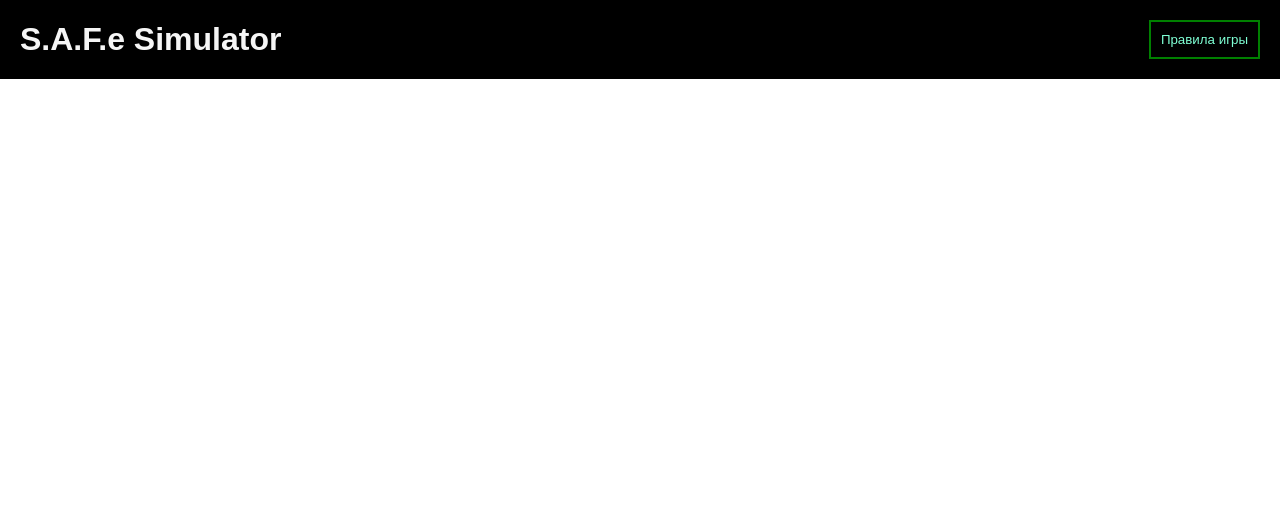
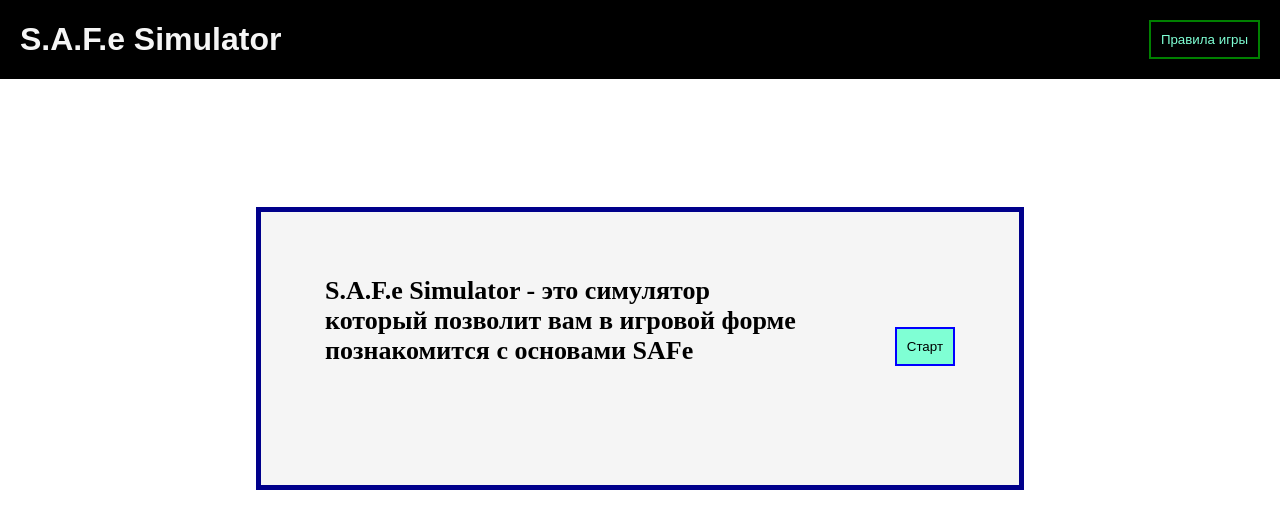
Before and after one commit to Wild-Queue/SAFe-simulator, a React (Create React App) app: page /FrontPage in a window 1280 px wide. Shown: the top 528 px of the page. Built offline with nearby package versions, Linux system fonts and the light colour scheme.

Commit message:
Start Routing

```diff
--- a/package.json
+++ b/package.json
@@ -8,7 +8,8 @@
     "@testing-library/user-event": "^13.5.0",
     "react": "^18.1.0",
     "react-dom": "^18.1.0",
-    "react-scripts": "5.0.1",
+    "react-router-dom": "^6.3.0",
+    "react-scripts": "^2.1.3",
     "web-vitals": "^2.1.4"
   },
   "scripts": {
--- /dev/null
+++ b/src/App.js
@@ -0,0 +1,21 @@
+import React, {useState } from 'react';
+import { BrowserRouter, Route, Routes } from "react-router-dom"
+import './Styles/FrontPage.css';
+import Header from './components/header';
+import Body from './components/body';
+import FrontPage from './Pages/FrontPage';
+import FirstModule from './Pages/FirstModule';
+
+function App() {
+
+  return (
+    <BrowserRouter>
+        <Routes>
+          <Route path = "/FrontPage" element = {<FrontPage/>}/>
+          <Route path = "/FirstModule" element = { <FirstModule/>}/>
+        </Routes>
+    </BrowserRouter>
+  );
+}
+
+export default App;
--- /dev/null
+++ b/src/Pages/FrontPage.jsx
@@ -0,0 +1,20 @@
+import React, { useDebugValue, useState } from 'react';
+import '../Styles/FrontPage.css';
+import Header from '../components/header';
+import Body from '../components/body';
+
+function FrontPage() {
+
+  return (
+    <div>
+      <div className="Header_external">
+        <Header/>
+      </div>
+      <div className="Body_external">
+        <Body/>
+      </div>
+    </div>
+  );
+}
+
+export default FrontPage;
--- a/src/Styles/FrontPage.css
+++ b/src/Styles/FrontPage.css
@@ -10,7 +10,7 @@
 }
 
 .Header_external {
-    width:100%;
+    width: 100vmax;
     padding: 0;
     margin: 0;
 }
@@ -23,7 +23,6 @@
     display: flex;
     padding: 20px;
     margin: 0;
-    margin:0;
     justify-content: space-between;
     align-items: center;
 }
@@ -42,3 +41,40 @@
     color:white;
     font-size: 10pt;
 }
+
+.Body_external{
+    position:relative;
+    background: whitesmoke;
+    border: 5px solid darkblue;
+    height: 65%;
+    width: 60%;
+    margin-left: 20%;
+    margin-top: 10%;
+    padding: 5%;
+}
+
+.Body_internal{
+    font-family:'Times New Roman', Times, serif;
+    font-size: small;
+    color: black;
+    display: flex;
+    justify-content: center;
+    align-items:flex-end;
+}
+
+.Start_Bottom{
+    padding: 10px;
+    background:aquamarine;
+    border: 2px solid blue;
+    color:black;
+    font-size: 10pt;
+
+}
+
+.Start_Bottom:hover{
+    padding: 10px;
+    background: darkblue;
+    border: 2px solid green;
+    color:white;
+    font-size: 10pt;
+}
--- /dev/null
+++ b/src/components/body.jsx
@@ -0,0 +1,13 @@
+import React, { useState } from 'react';
+
+const Body = function(){
+
+    return(
+        <div className='Body_internal'>
+            <h1> S.A.F.e Simulator - это симулятор <br/> который позволит вам в игровой форме познакомится с основами SAFe</h1>
+            <button className='Start_Bottom'> Старт</button>
+        </div>
+    )
+}
+
+export default Body;
--- a/src/index.js
+++ b/src/index.js
@@ -1,8 +1,9 @@
 import React from 'react';
 import ReactDOM from 'react-dom/client';
-import FrontPage from './FrontPage';
+import App from './App';
+
 
 const root = ReactDOM.createRoot(document.getElementById('root'));
 root.render(
-    <FrontPage />
+    <App/>
 );
```
Also changed, not shown: src/Pages/FirstModule.jsx (renamed from src/FrontPage.js, +4 -4 lines), 1 other file (tests, documents, lock files or other folders).
